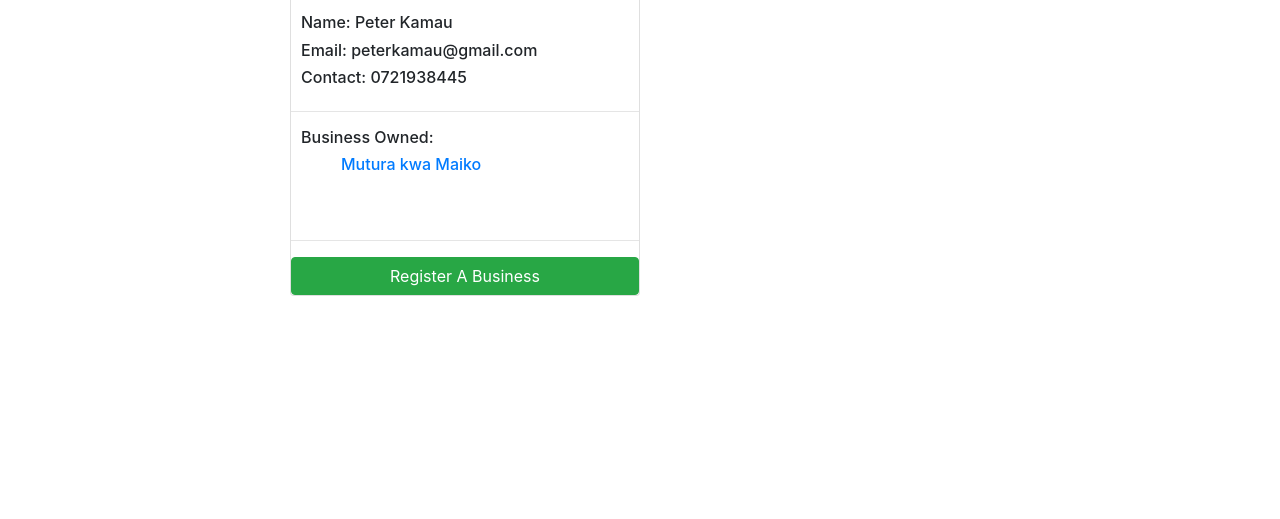
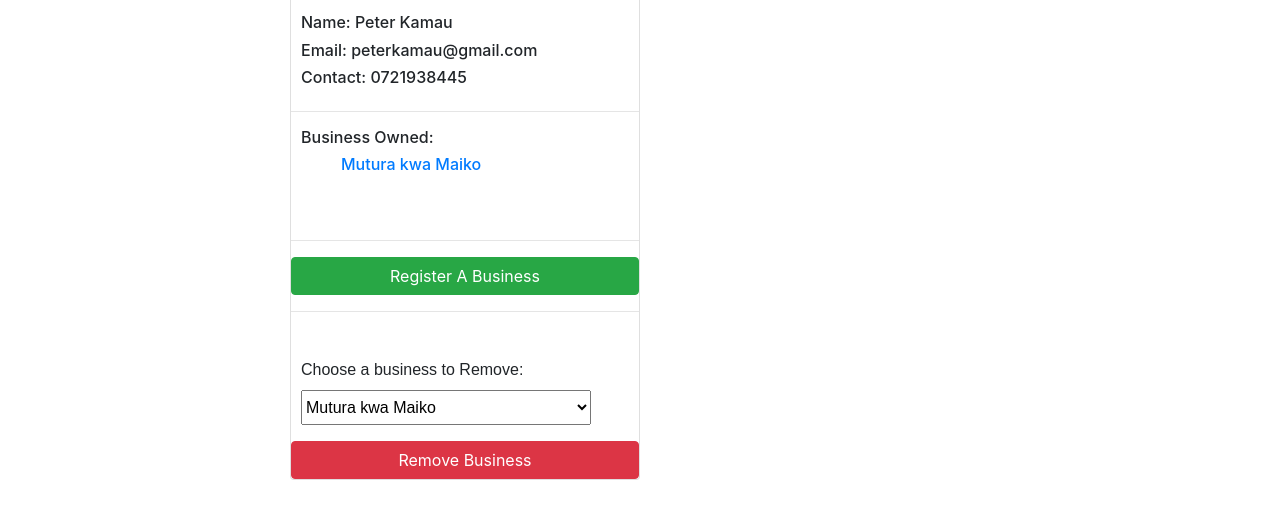
Before and after one commit to dotNesh/WeConnect, a plain HTML site: page Designs/UI/myprofile.html in a window 1280 px wide. Shown: the part 167-686 px from the top of the page. Drawn offline with nearby package versions, Linux system fonts and the light colour scheme.

Commit message:
[Feature #155613527] remove a business

```diff
--- a/Designs/UI/myprofile.html
+++ b/Designs/UI/myprofile.html
@@ -50,6 +50,18 @@
                     </p>
                    <hr>
                    <a class="btn btn-success" href="registerbiz.html"> Register A Business</a>
+                   <hr>
+
+                   <form action="#" class="delete-form">
+                            <div class="form-group delete">
+                                    <label class="lbl" for="bizname">Choose a business to Remove:</label>
+                                    <select id="bizname" name="name">
+                                            <option value="Mutura">Mutura kwa Maiko</option>
+                                            <option value="salon">Mama Omosh salon</option>
+                                    </select>
+                            </div>
+                        <button type="submit" class="btn btn-danger btn-block">Remove Business</button>
+                   </form>
                 </div>
             </div>
             <aside class="reviewcontent">
```
